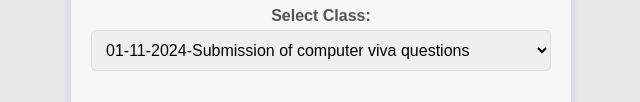
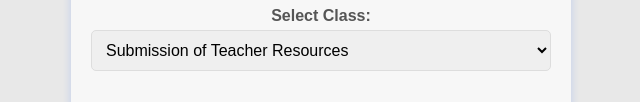
Before and after one commit to deadpool395/Drop-Box, a website: page public/index.html in a window 1280 px wide. Shown: the part 352-454 px from the top of the page, without its empty margins (319-959 px from the left). Drawn offline with Linux system fonts and the light colour scheme.

Commit message:
Update index.html

```diff
--- a/public/index.html
+++ b/public/index.html
@@ -19,11 +19,11 @@
     <form action="/upload" method="POST" enctype="multipart/form-data">
       <label for="class">Select Class:</label>
       <select name="class" id="class" required>
-        <option value="Submission of computer viva questions">01-11-2024-Submission of computer viva questions</option>
-        <option value="skill exam">04-11-2024-Submission of topics for the skill exam -2</option>
+        <option value="Teacher Resources">Submission of Teacher Resources</option>
+<!--         <option value="skill exam">04-11-2024-Submission of topics for the skill exam -2</option>
         <option value="Submission of question paper">11-11-2024-Submission of question paper - Term - II</option>
         <option value="Submission of GK Current Affairs">15-11-2024-Submission of GK Current Affairs</option>
-        <option value="Submission of dictation words">18-11-2024-Submission of dictation words</option>
+        <option value="Submission of dictation words">18-11-2024-Submission of dictation words</option> -->
         <!-- <option value="Class6">Class 6</option> -->
 
         <!-- Add more classes as needed -->
```
